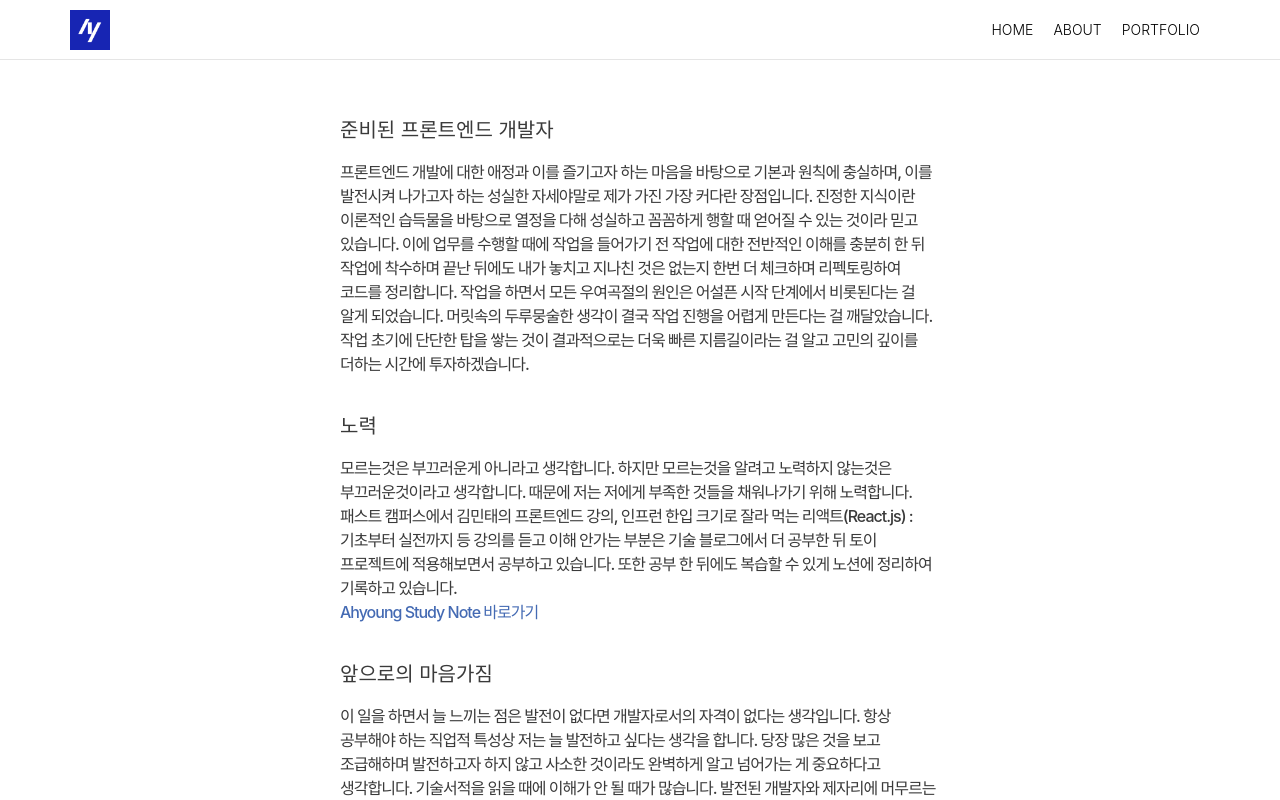
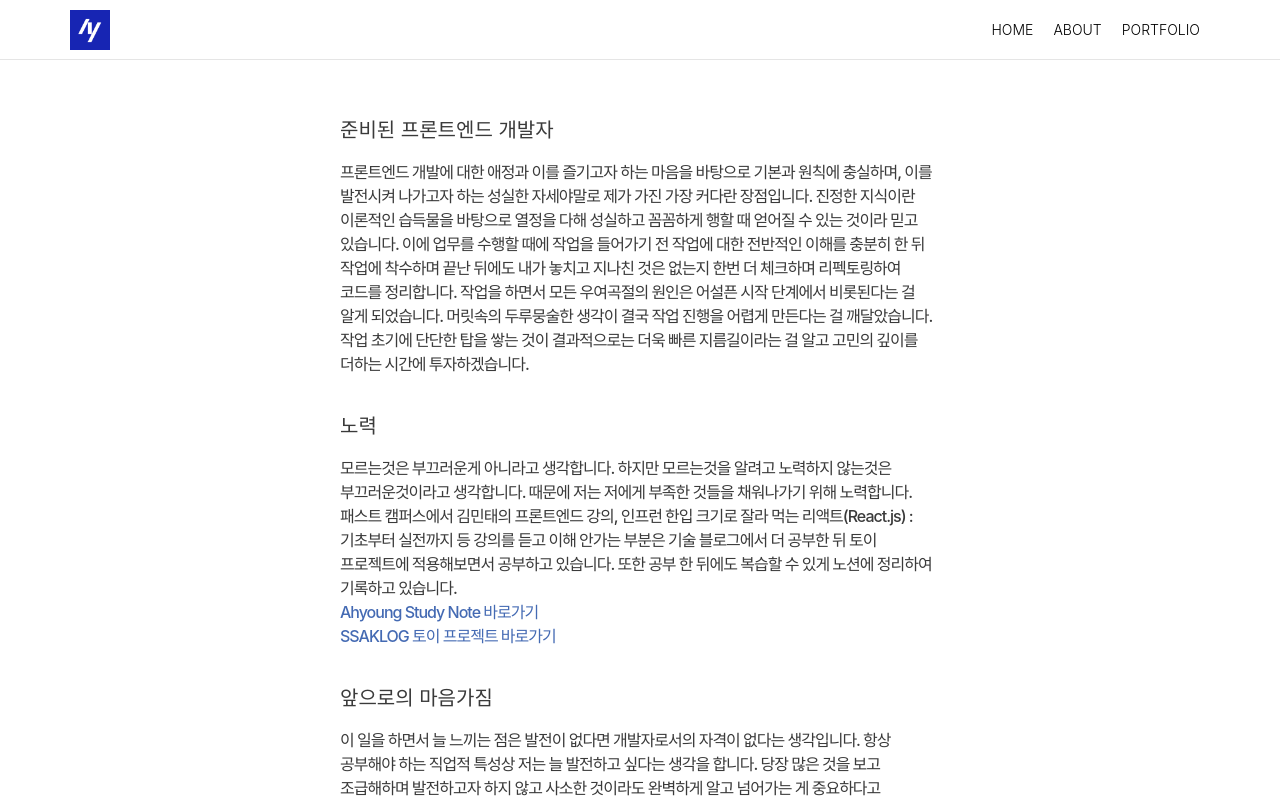
Before and after one commit to ahyoung21/portfolio, a React (Create React App) app: page /about in a window 1280 px wide. Shown: the top 800 px of the page. Built offline with nearby package versions, Linux system fonts and the light colour scheme.

Commit message:
토이 프로젝트 url 추가

```diff
--- a/src/components/About.js
+++ b/src/components/About.js
@@ -64,6 +64,12 @@ const About = () => {
               target="_blank"
             >
               Ahyoung Study Note 바로가기
+            </a>
+            <a
+              href="https://lime-textbook-f24.notion.site/c2bcb6f0401f4267847f1b621f7d8c24?v=8a5e89b57d464e66951aed9253ac9eac"
+              target="_blank"
+            >
+              SSAKLOG 토이 프로젝트 바로가기
             </a>
           </dd>
           <dt>앞으로의 마음가짐</dt>
```
